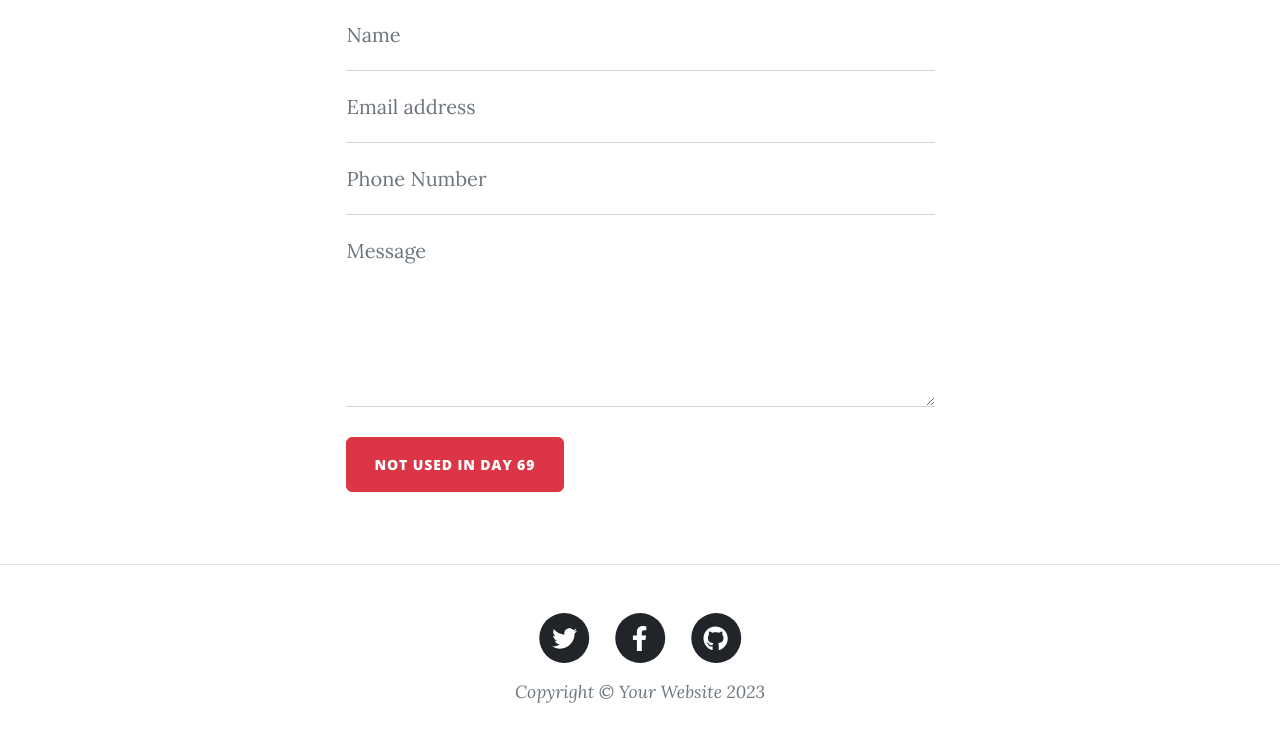
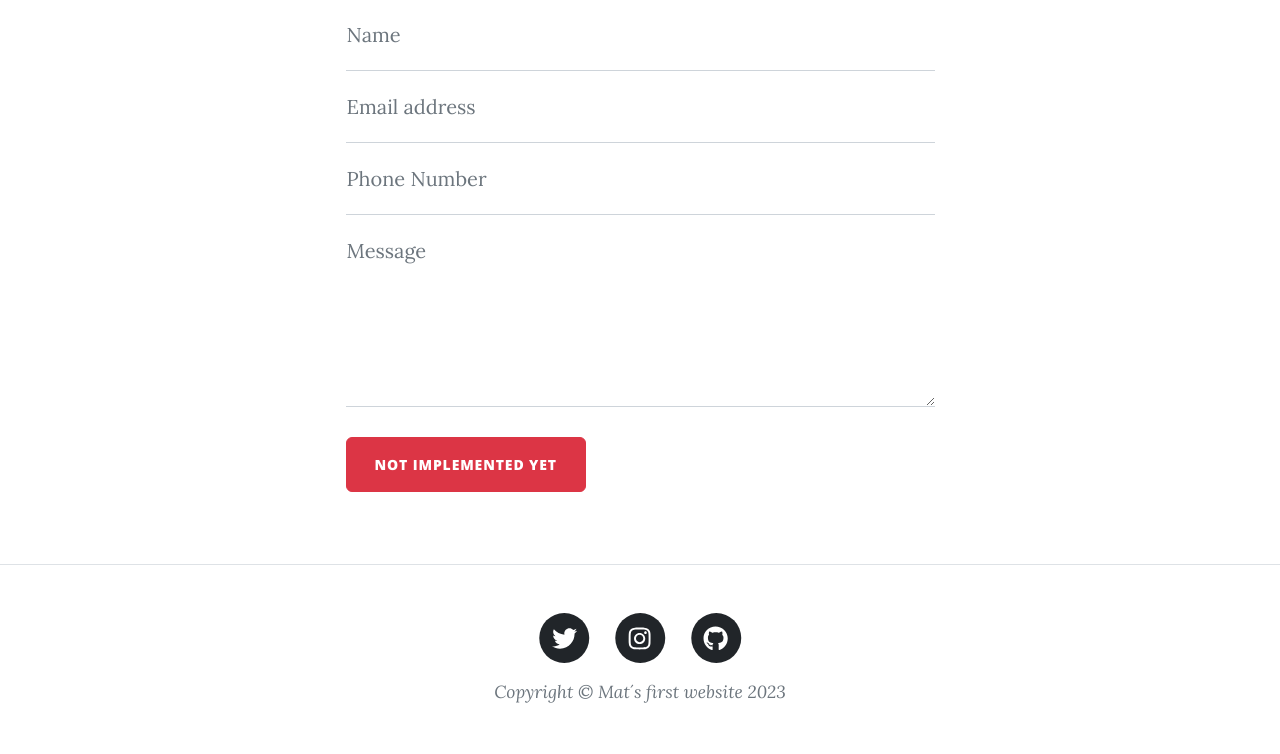
Before and after one commit to MatthewBailerDemmer/Mat-s-Blog, a Flask app: page /contact in a window 1280 px wide. Shown: the part 721-1475 px from the top of the page. Run offline with Flask 3, Linux system fonts and the light colour scheme; some libraries are stand-ins or nearby versions.

Commit message:
final twicking

```diff
--- a/templates/contact.html
+++ b/templates/contact.html
@@ -88,7 +88,7 @@
               id="submitButton"
               type="submit"
             >
-              NOT USED in Day 69
+              NOT IMPLEMENTED YET
             </button>
           </form>
         </div>
--- a/templates/footer.html
+++ b/templates/footer.html
@@ -5,7 +5,7 @@
                   <div class="col-md-10 col-lg-8 col-xl-7">
                       <ul class="list-inline text-center">
                           <li class="list-inline-item">
-                              <a href="#!">
+                              <a href="https://x.com/DemmerMatheus">
                                   <span class="fa-stack fa-lg">
                                       <i class="fas fa-circle fa-stack-2x"></i>
                                       <i class="fab fa-twitter fa-stack-1x fa-inverse"></i>
@@ -13,15 +13,15 @@
                               </a>
                           </li>
                           <li class="list-inline-item">
-                              <a href="#!">
+                              <a href="https://www.instagram.com/math_bailer/">
                                   <span class="fa-stack fa-lg">
                                       <i class="fas fa-circle fa-stack-2x"></i>
-                                      <i class="fab fa-facebook-f fa-stack-1x fa-inverse"></i>
+                                      <i class="fab fa-instagram fa-stack-1x fa-inverse"></i>
                                   </span>
                               </a>
                           </li>
                           <li class="list-inline-item">
-                              <a href="#!">
+                              <a href="https://github.com/MatthewBailerDemmer">
                                   <span class="fa-stack fa-lg">
                                       <i class="fas fa-circle fa-stack-2x"></i>
                                       <i class="fab fa-github fa-stack-1x fa-inverse"></i>
@@ -29,7 +29,7 @@
                               </a>
                           </li>
                       </ul>
-                      <div class="small text-center text-muted fst-italic">Copyright &copy; Your Website 2023</div>
+                      <div class="small text-center text-muted fst-italic">Copyright &copy; Mat´s first website 2023</div>
                   </div>
               </div>
           </div>
```
